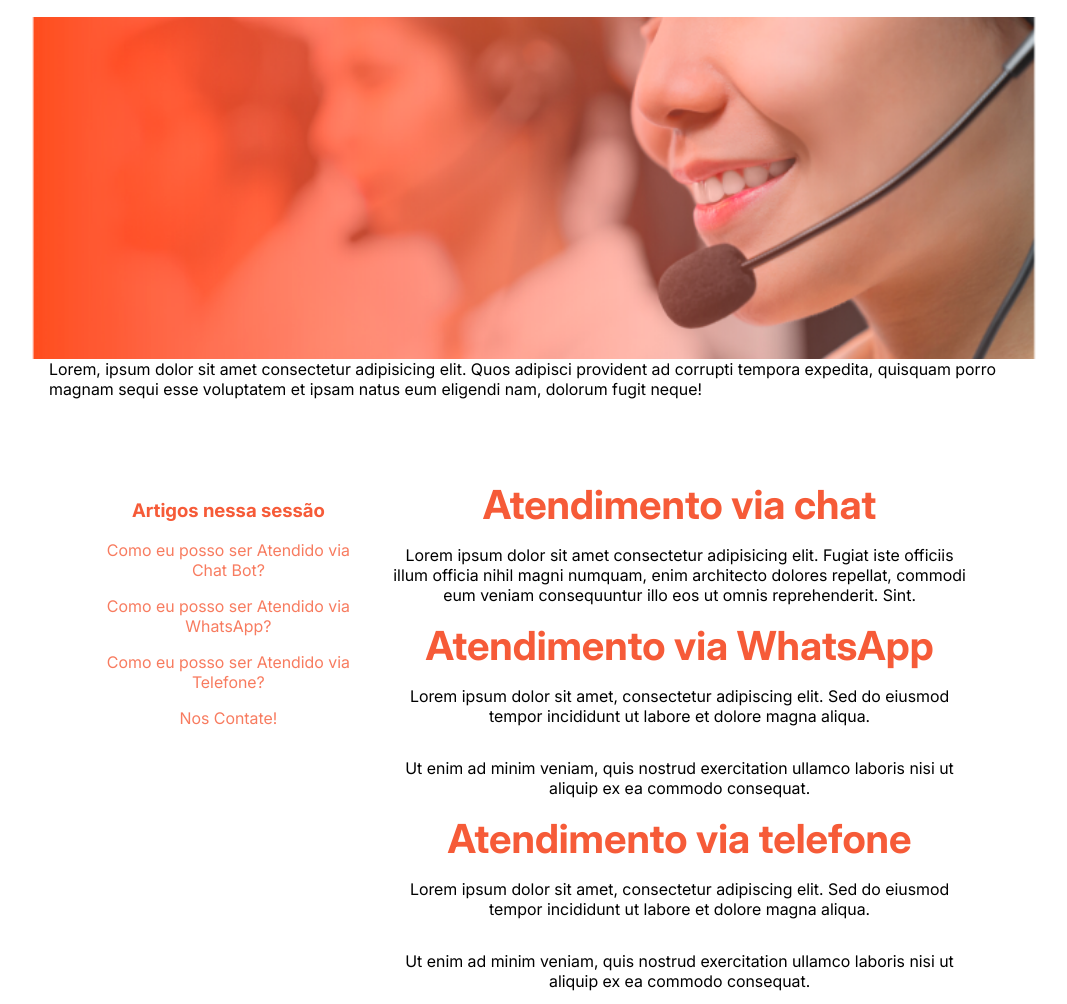
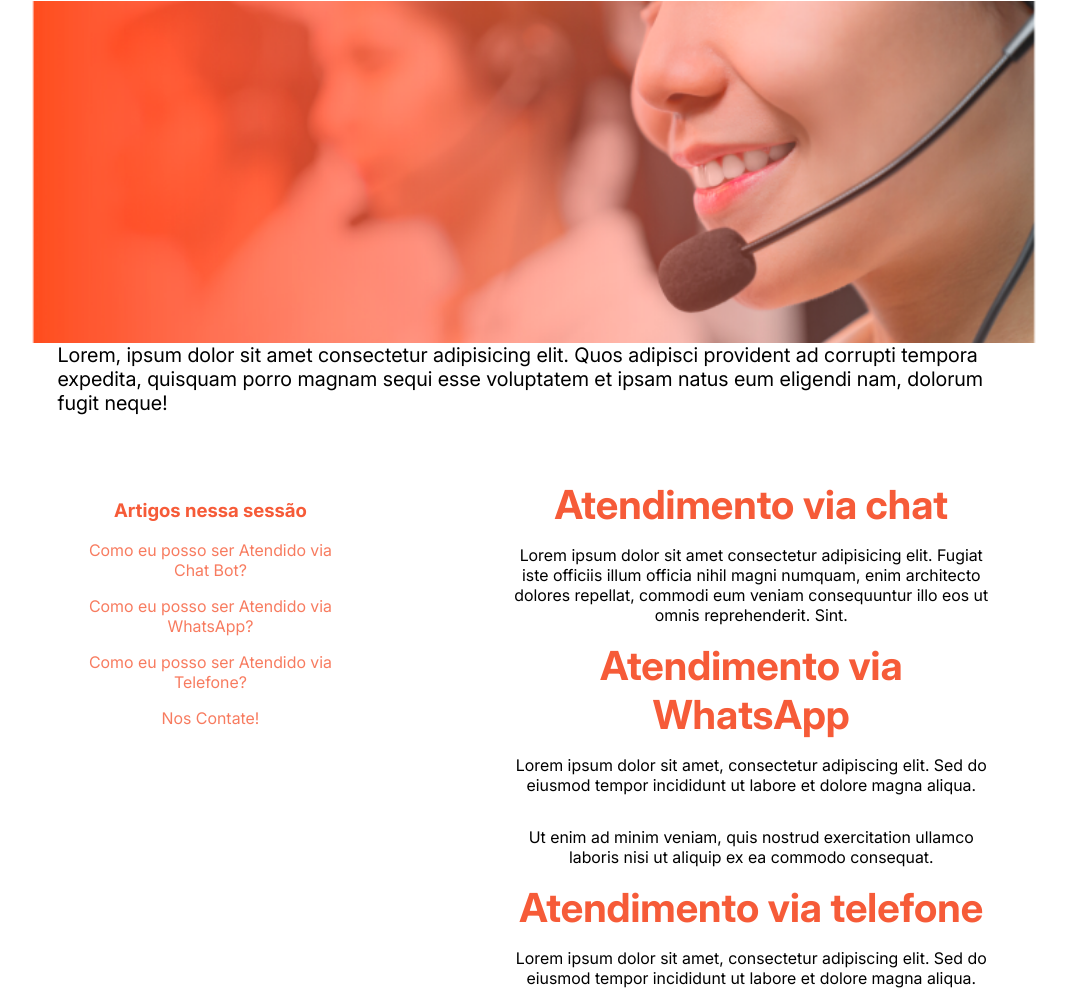
Before and after one commit to Guimas1506/FENIX-CONSTRUTORA, a website: page contato.html in a window 1280 px wide. Shown: the part 206-1210 px from the top of the page, without its empty margins (107-1174 px from the left). Drawn offline with Linux system fonts and the light colour scheme; no server answers; files whose address does not match are found by name.

Commit message:
UM BREVE UPDATE DA ABA CONTATOS

```diff
--- a/Styles/contato.css
+++ b/Styles/contato.css
@@ -29,12 +29,15 @@ overflow-x: hidden;
  .barra hr{
     height: 20px;
 }/*AQUI É A BARRINHA BRANCA DO NAVBAR QUE SEPARA AS ABAS DO LOGIN*/
+
 main{
     display: flex;
 
+    justify-content: center;
 
 
-    width: 73%;
+    width: 77%;
+
 
 
 
@@ -42,7 +45,7 @@ main{
 
     flex-direction: row;
 
-    gap: 2rem;
+    gap: 10rem;
     padding: 0 2rem;
     min-height: 6rem;
 }
@@ -106,9 +109,11 @@ h1 {
 
 /* Texto principal */
 .texto1 {
-    max-width: 62.5rem;
+    width: 96%;
     margin: 0 auto;
     padding: 0 1rem;
+    font-size: 20px;
+
 }
 
 /* Layout principal */
@@ -120,6 +125,8 @@ h1 {
     color: #F65B38;
 
 }
+
+
 .ajusteartigos {
 width: 30%;
 height: 20%;
@@ -127,6 +134,9 @@ height: 20%;
 align-items: center;
 justify-content: center;
 text-align: center;
+
+
+
 }
 
 /* Seção atendimentos */
@@ -141,6 +151,7 @@ text-align: center;
     max-width: 50rem;
     text-align: center;
     position: relative;
+
 
 }
 
```
